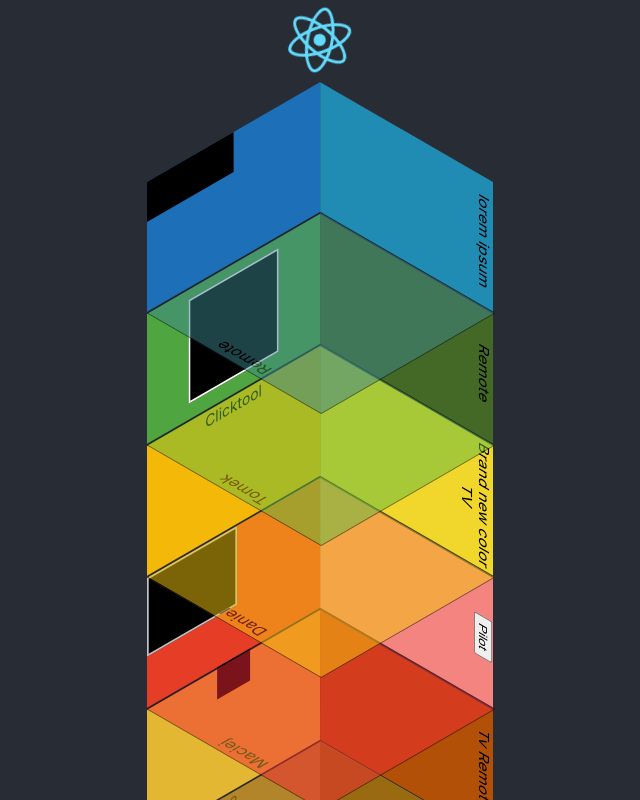
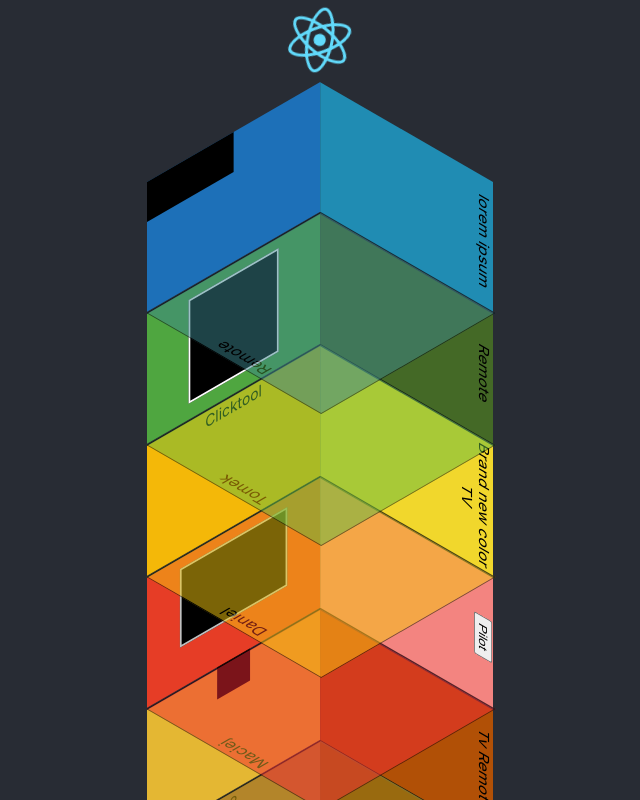
Before and after one commit to konradhanus/reactworkshop, a React (Create React App) app in the folder react-tower/: page / in a window 1280 px wide. Shown: the top 800 px of the page, without its empty margins (320-960 px from the left). Built offline with nearby package versions, Linux system fonts and the light colour scheme.

Commit message:
Implement TV toggling

```diff
--- a/react-tower/src/ReactTower/Flats/Flat4/Left.js
+++ b/react-tower/src/ReactTower/Flats/Flat4/Left.js
@@ -1,8 +1,8 @@
 import TV from "./components/TV";
 
-function Left() {
+function Left({tvOnFourthFloorIsOn}) {
     return (
-     <div><TV /></div>
+     <div><TV isOn={tvOnFourthFloorIsOn} /></div>
     );
   }
 
--- a/react-tower/src/ReactTower/Flats/Flat4/Right.js
+++ b/react-tower/src/ReactTower/Flats/Flat4/Right.js
@@ -1,9 +1,9 @@
 
 import Remote from "./components/Remote";
 
-function Right() {
+function Right({toggleTVOnFourthFloor}) {
     return (
-     <div><Remote/></div>
+     <div><Remote onClick={toggleTVOnFourthFloor} /></div>
     );
   }
 
--- a/react-tower/src/ReactTower/Flats/Flat4/components/Remote.js
+++ b/react-tower/src/ReactTower/Flats/Flat4/components/Remote.js
@@ -1,9 +1,7 @@
 import React from "react";
 
-class Remote extends React.Component {
-    render() {
-        return <button onClick={() => alert("włączam tv")}>Pilot</button>
-    }
+function Remote({onClick}) {
+    return <button onClick={onClick}>Pilot</button>
 }
 
 export default Remote;
--- a/react-tower/src/ReactTower/Flats/Flat4/components/TV.js
+++ b/react-tower/src/ReactTower/Flats/Flat4/components/TV.js
@@ -1,9 +1,7 @@
 import React from "react";
 
-class TV extends React.Component {
-    render() {
-        return <div style={{ backgroundColor: "black", border: "2px solid silver", width: "100px", height: "75px"}}></div>
-    }
+function TV ({isOn}) {
+    return <div style={{ background: isOn ? "url(https://media4.giphy.com/media/xTiIzxW4TmEKgVZf2w/giphy.gif) center/cover" : "black", border: "2px solid silver", width: "120px", height: "75px", margin: "10px auto"}}></div>
 }
 
 export default TV;
--- a/react-tower/src/ReactTower/Level/index.js
+++ b/react-tower/src/ReactTower/Level/index.js
@@ -2,12 +2,18 @@ import '../ReactTower.css';
 import WallLeft from './WallLeft';
 import WallRight from './WallRight';
 import Floor from './Floor';
+import { useState } from 'react';
 
 function Level({ floor }) {
+	const [tvOnFourthFloorIsOn, setTVOnFourthFloorIsOn] = useState(false);
+	const toggleTVOnFourthFloor = () => setTVOnFourthFloorIsOn(!tvOnFourthFloorIsOn);
+	const Left = floor.components.Left;
+	const Right = floor.components.Right;
+
 	return (
 		<div className="Level" style={{ zIndex: floor.level }}>
-			<WallLeft color={floor.leftWall.color}>{floor.components.Left}</WallLeft>
-			<WallRight color={floor.rightWall.color}>{floor.components.Right}</WallRight>
+			<WallLeft color={floor.leftWall.color}>{() => <Left tvOnFourthFloorIsOn={tvOnFourthFloorIsOn} />}</WallLeft>
+			<WallRight color={floor.rightWall.color}>{() => <Right toggleTVOnFourthFloor={toggleTVOnFourthFloor} />}</WallRight>
 			<Floor color={floor.floor.color}>{floor.components.Floor}</Floor>
 		</div>
 	);
```
